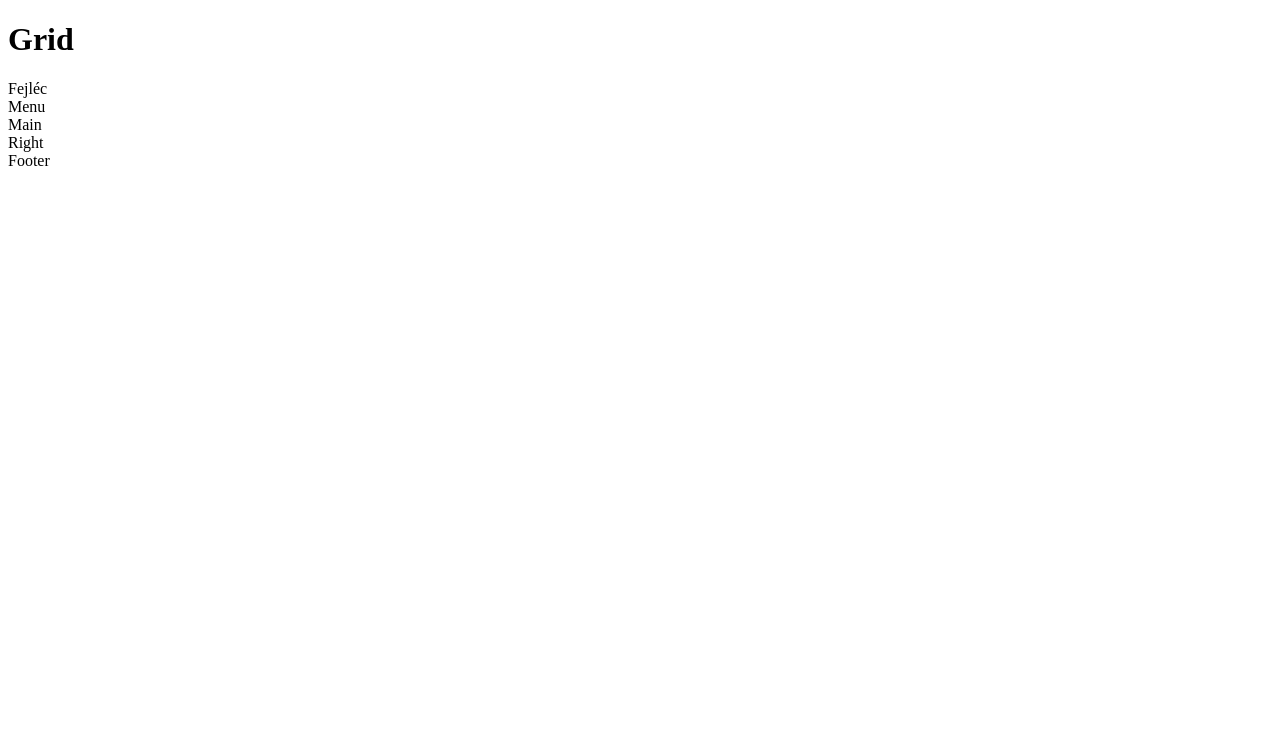
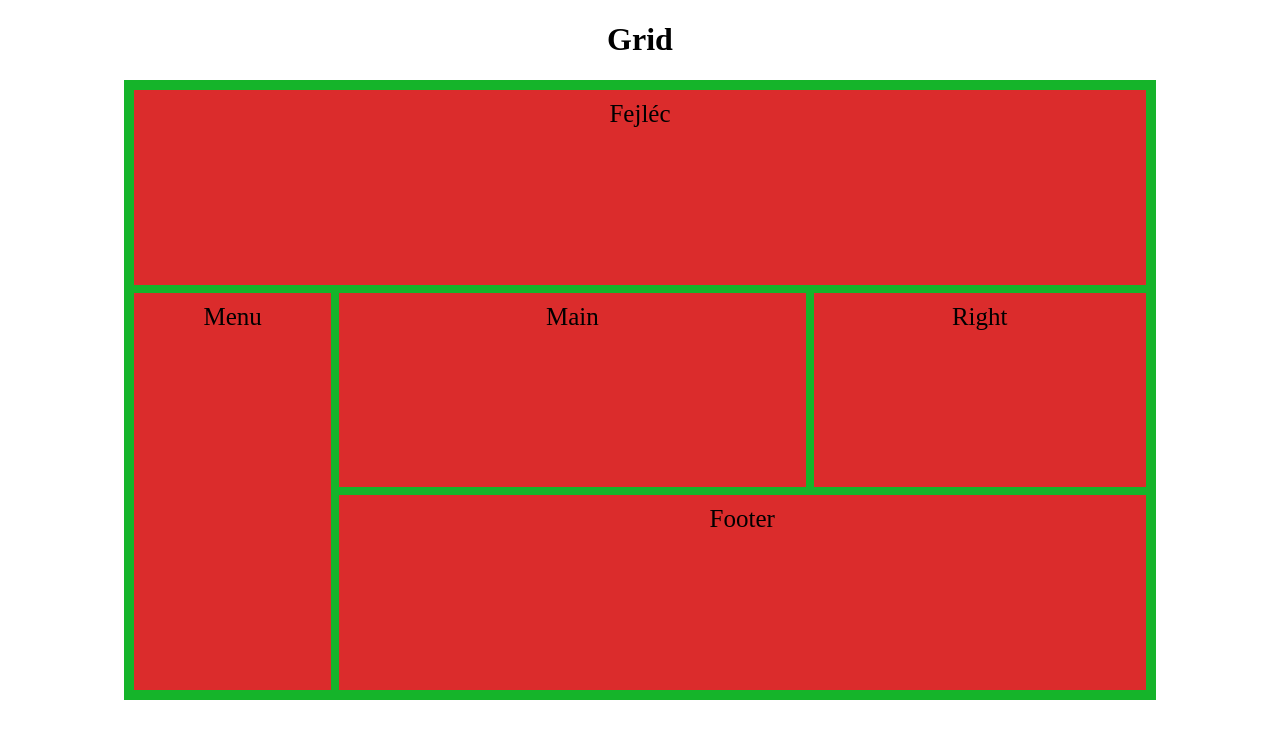
Before and after one commit to thespekky/grid_layout_2, a plain HTML site: page layout2/index.html in a window 1280 px wide. Drawn offline with Linux system fonts and the light colour scheme; the site is published under a folder, as on GitHub Pages, so addresses that start at the root find nothing.

Commit message:
css kapcsolás

```diff
--- a/layout2/index.html
+++ b/layout2/index.html
@@ -4,7 +4,7 @@
     <meta charset="UTF-8">
     <meta http-equiv="X-UA-Compatible" content="IE=edge">
     <meta name="viewport" content="width=device-width, initial-scale=1.0">
-    <link rel="stylesheet" href="/layout2/style2.css">
+    <link rel="stylesheet" href="style2.css">
     <title>Css grid</title>
 </head>
 <body>
```
